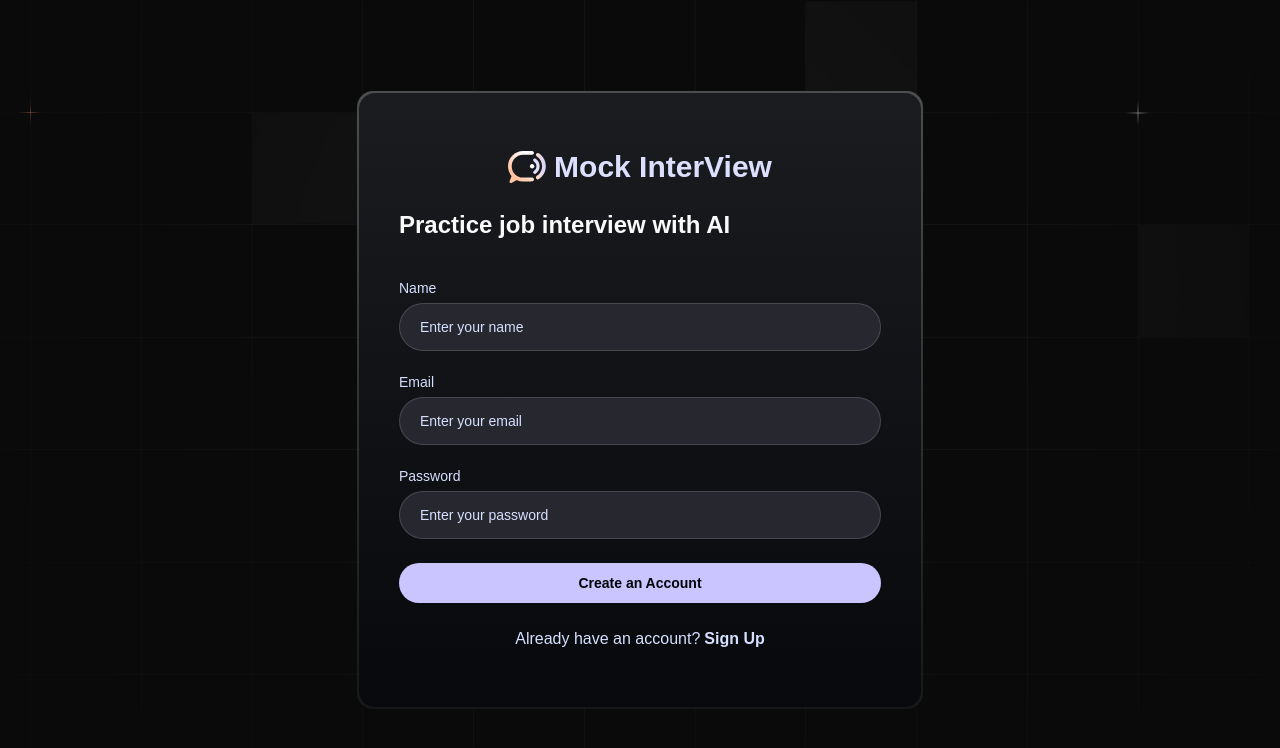
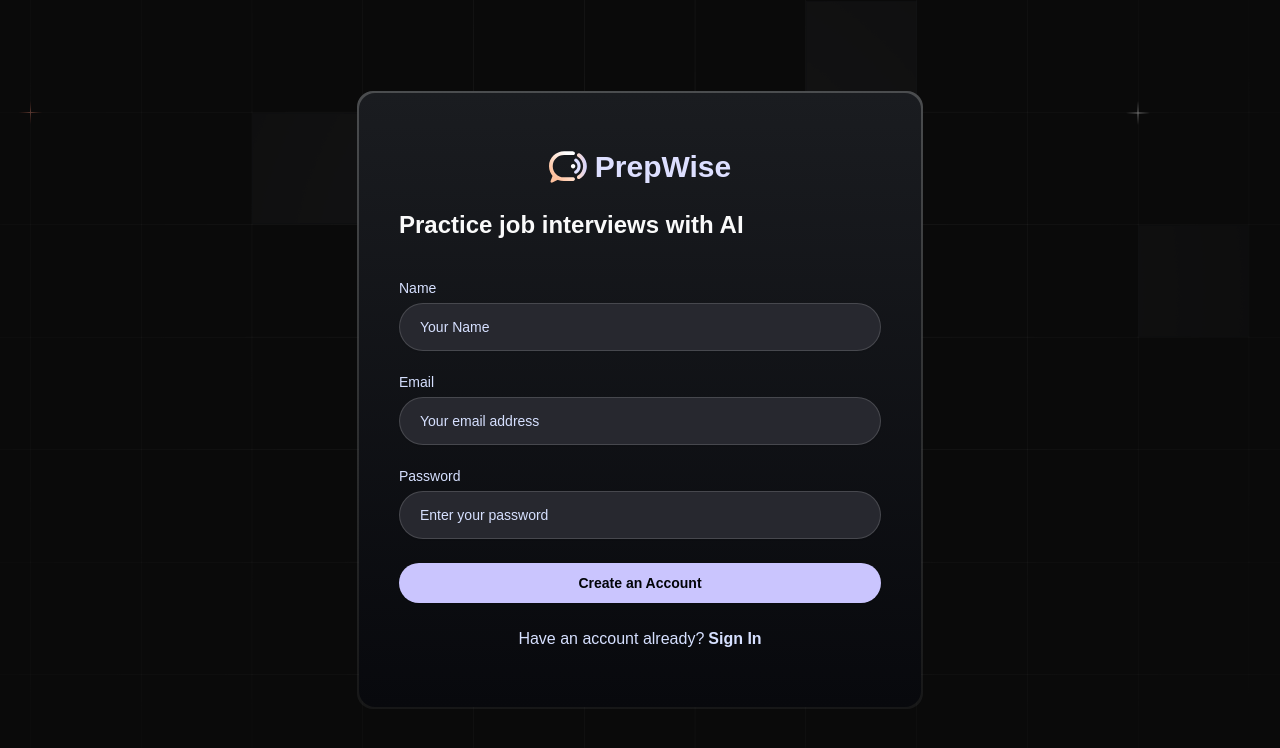
Before and after one commit to IsukaW/mock-interview-platform, a Next.js app: page /sign-up in a window 1280 px wide. Shown: the top 748 px of the page. Built offline with nearby package versions, Linux system fonts and the light colour scheme; no server answers; a web font is replaced by a local one.

Commit message:
feat: refactor AuthForm component for improved structure and user experience

```diff
--- a/components/AuthForm.tsx
+++ b/components/AuthForm.tsx
@@ -1,34 +1,37 @@
-"use client"
+"use client";
 
-import { zodResolver } from "@hookform/resolvers/zod"
-import { useForm } from "react-hook-form"
-import { z } from "zod"
+import { z } from "zod";
+import Link from "next/link";
+import Image from "next/image";
+import { toast } from "sonner";
+import { auth } from "@/firebase/client";
+import { useForm } from "react-hook-form";
+import { useRouter } from "next/navigation";
+import { zodResolver } from "@hookform/resolvers/zod";
 
-import { Button } from "@/components/ui/button"
-import { Form} from "@/components/ui/form"
-import Link from "next/dist/client/link"
-import { toast } from "sonner"
-import FormField from "./FormField"
-import { useRouter } from "next/navigation"
-import { createUserWithEmailAndPassword, signInWithEmailAndPassword } from "firebase/auth"
-import { auth } from "@/firebase/client"
-import { signIn, signUp } from "@/lib/actions/auth.action"
+import {
+  createUserWithEmailAndPassword,
+  signInWithEmailAndPassword,
+} from "firebase/auth";
 
+import { Form } from "@/components/ui/form";
+import { Button } from "@/components/ui/button";
+
+import { signIn, signUp } from "@/lib/actions/auth.action";
+import FormField from "./FormField";
 
 const authFormSchema = (type: FormType) => {
   return z.object({
-    name: type === "sign-up" ? z.string().min(3, "Name is required") : z.string().optional(),
-    email: z.string().email("Invalid email address"),
-    password: z.string().min(6, "Password must be at least 6 characters"),
-  })
-}
+    name: type === "sign-up" ? z.string().min(3) : z.string().optional(),
+    email: z.string().email(),
+    password: z.string().min(3),
+  });
+};
 
-const AuthForm = ({type}:{ type: FormType}) => {
+const AuthForm = ({ type }: { type: FormType }) => {
+  const router = useRouter();
 
-    const router = useRouter()
   const formSchema = authFormSchema(type);
-
-      // 1. Define your form.
   const form = useForm<z.infer<typeof formSchema>>({
     resolver: zodResolver(formSchema),
     defaultValues: {
@@ -36,89 +39,123 @@ const AuthForm = ({type}:{ type: FormType}) => {
       email: "",
       password: "",
     },
-  })
+  });
 
-  // 2. Define a submit handler.
-  async function onSubmit(values: z.infer<typeof formSchema>) {
+  const onSubmit = async (data: z.infer<typeof formSchema>) => {
     try {
       if (type === "sign-up") {
-        const { name, email, password } = values;
+        const { name, email, password } = data;
 
-        const userCredentials = await createUserWithEmailAndPassword(auth, email, password);
+        const userCredential = await createUserWithEmailAndPassword(
+          auth,
+          email,
+          password
+        );
 
-        const result =  await signUp({
-          uid: userCredentials.user.uid,
+        const result = await signUp({
+          uid: userCredential.user.uid,
           name: name!,
           email,
           password,
-        })
+        });
 
         if (!result.success) {
           toast.error(result.message);
           return;
         }
 
-        // Handle sign-up logic here
-        console.log("Sign Up Values:", values);
-        toast.success("Account created successfully!");
-        router.push("/sign-in"); // Redirect to sign-in page after successful sign-up
-      }else if (type === "sign-in") {
+        toast.success("Account created successfully. Please sign in.");
+        router.push("/sign-in");
+      } else {
+        const { email, password } = data;
 
-        const { email, password } = values;
-        const userCredentials = await signInWithEmailAndPassword(auth, email, password);
+        const userCredential = await signInWithEmailAndPassword(
+          auth,
+          email,
+          password
+        );
 
-        const idToken = await userCredentials.user.getIdToken();
-
+        const idToken = await userCredential.user.getIdToken();
         if (!idToken) {
-          toast.error("Failed to sign in. Please try again.");
+          toast.error("Sign in Failed. Please try again.");
           return;
         }
 
         await signIn({
-          email, idToken
-        })
+          email,
+          idToken,
+        });
 
-        // Handle sign-in logic here
-        console.log("Sign In Values:", values);
-        toast.success("Signed in successfully!");
-        router.push("/"); // Redirect to dashboard after successful sign-in
+        toast.success("Signed in successfully.");
+        router.push("/");
       }
     } catch (error) {
-      console.error("Error during form submission:", error);
-      toast.error(`An error occurred while processing your request. Please try again. :${error}`);
+      console.log(error);
+      toast.error(`There was an error: ${error}`);
     }
-  }
+  };
 
   const isSignIn = type === "sign-in";
 
   return (
     <div className="card-border lg:min-w-[566px]">
       <div className="flex flex-col gap-6 card py-14 px-10">
-            <div className="flex flex-row gap-2 justify-center items-center">
-                <img src="/logo.svg" alt="logo" height={32} width={38} />
-                <h2 className="text-primary-100">Mock InterView</h2>
+        <div className="flex flex-row gap-2 justify-center">
+          <Image src="/logo.svg" alt="logo" height={32} width={38} />
+          <h2 className="text-primary-100">PrepWise</h2>
         </div>
-            <h3>Practice job interview with AI</h3>
+
+        <h3>Practice job interviews with AI</h3>
 
         <Form {...form}>
-                <form onSubmit={form.handleSubmit(onSubmit)} className="w-full space-y-6 mt-4 form">
-                    {!isSignIn &&
-                    <FormField control={form.control} name= "name" label="Name" placeholder="Enter your name" type="text" />}
-                    <FormField control={form.control} name= "email" label="Email" placeholder="Enter your email" type="email" />
-                    <FormField control={form.control} name= "password" label="Password" placeholder="Enter your password" type="password" />
+          <form
+            onSubmit={form.handleSubmit(onSubmit)}
+            className="w-full space-y-6 mt-4 form"
+          >
+            {!isSignIn && (
+              <FormField
+                control={form.control}
+                name="name"
+                label="Name"
+                placeholder="Your Name"
+                type="text"
+              />
+            )}
 
-                    <Button className="btn" type="submit">{isSignIn ? "Sign In" : "Create an Account"}</Button>
+            <FormField
+              control={form.control}
+              name="email"
+              label="Email"
+              placeholder="Your email address"
+              type="email"
+            />
+
+            <FormField
+              control={form.control}
+              name="password"
+              label="Password"
+              placeholder="Enter your password"
+              type="password"
+            />
+
+            <Button className="btn" type="submit">
+              {isSignIn ? "Sign In" : "Create an Account"}
+            </Button>
           </form>
         </Form>
+
         <p className="text-center">
-                {isSignIn ? "No account yet?" : "Already have an account?"}
-                <Link href={!isSignIn ? "/sign-in" : "/sign-up"} className="font-bold text-user-primary ml-1" >
-                    {isSignIn ? "Sign In" : "Sign Up"}
+          {isSignIn ? "No account yet?" : "Have an account already?"}
+          <Link
+            href={!isSignIn ? "/sign-in" : "/sign-up"}
+            className="font-bold text-user-primary ml-1"
+          >
+            {!isSignIn ? "Sign In" : "Sign Up"}
           </Link>
         </p>
       </div>
     </div>
-  )
-}
+  );
+};
 
-export default AuthForm
+export default AuthForm;
```
Lines whose indentation alone changed are shown as unchanged.
